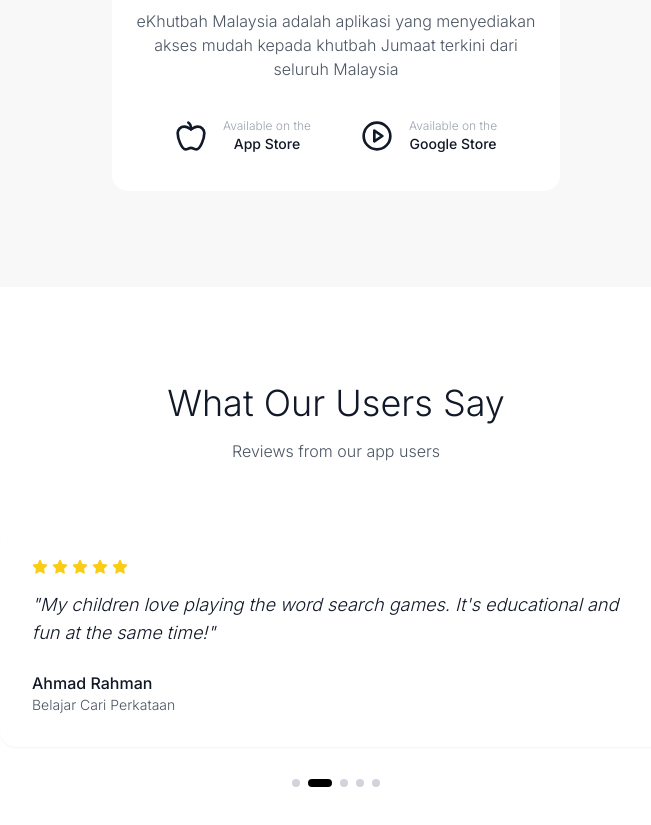
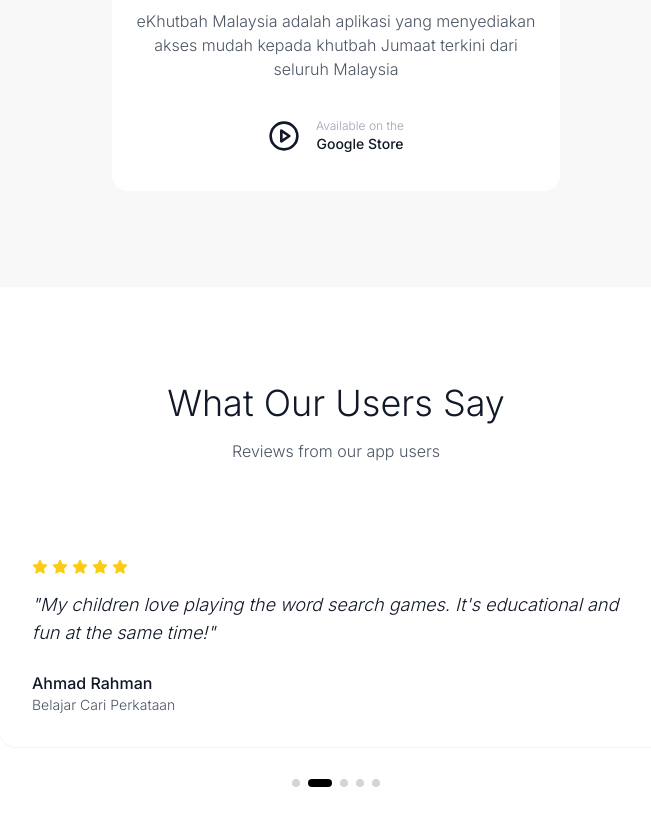
Before and after one commit to asprodigital/web_company, a React (Vite) app: page / in a window 1280 px wide. Shown: the part 2131-2956 px from the top of the page, without its empty margins (304-955 px from the left). Built offline with nearby package versions, Linux system fonts and the light colour scheme.

Commit message:
Update WorkCard.tsx

```diff
--- a/src/components/ui/WorkCard.tsx
+++ b/src/components/ui/WorkCard.tsx
@@ -83,7 +83,7 @@ const WorkCard = ({ title, description, images, appStoreLink, playStoreLink, isA
           <h3 className="text-xl font-medium mb-2">{title}</h3>
           <p className="text-gray-600 mb-6">{description}</p>
           <div className="flex flex-col sm:flex-row justify-center gap-4">
-            <StoreButton store="apple" href={appStoreLink} />
+            {appStoreLink && <StoreButton store="apple" href={appStoreLink} />}
             <StoreButton store="google" href={playStoreLink} />
           </div>
         </div>
```
